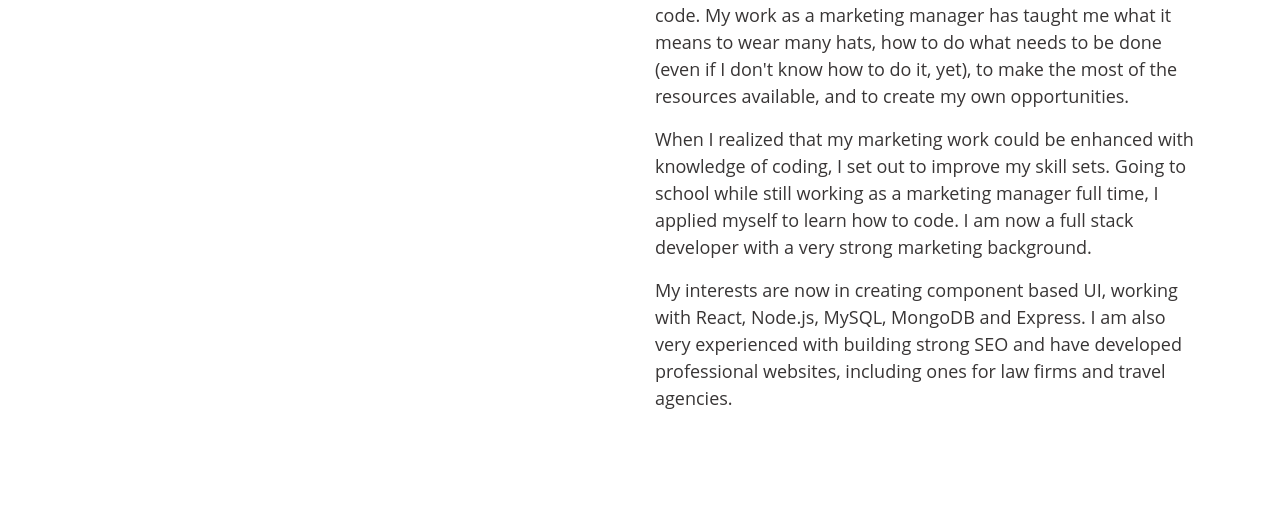
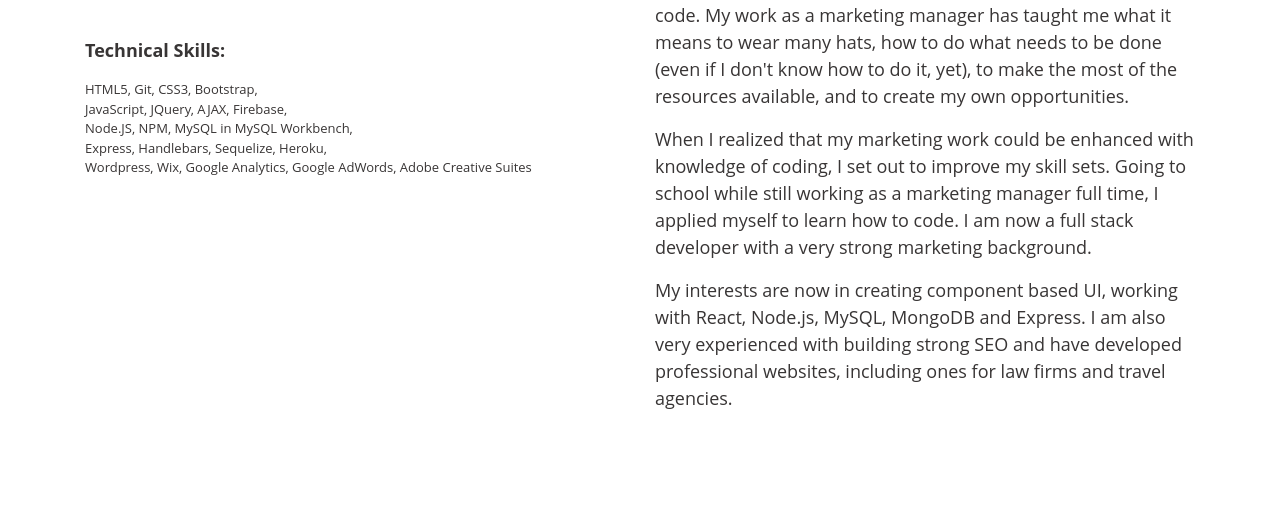
Before and after one commit to olevina/MyPortfolio, a plain HTML site: page index.html in a window 1280 px wide. Shown: the part 273-800 px from the top of the page. Drawn offline with nearby package versions, Linux system fonts and the light colour scheme; a web font is replaced by a local one.

Commit message:
slider 1

```diff
--- a/assets/style.css
+++ b/assets/style.css
@@ -21,6 +21,9 @@ body {
     background-color: bisque;
 }
 
+h3 {
+    color: black;
+}
 
 .mymargins {
     margin-top: 10%;
--- a/index.html
+++ b/index.html
@@ -37,6 +37,12 @@
       <div class="col-md-6">
         <h1 class="olga"> Olga Levina</h1>
         <p>Full Stack Developer. Marketing professional</p>
+
+
+      <br>
+     <strong><p>Technical Skills:</p></strong>
+      <p class="myp">HTML5, Git, CSS3, Bootstrap, <br> JavaScript, JQuery, AJAX, Firebase, <br>Node.JS, NPM, MySQL in MySQL Workbench,<br> Express, Handlebars, Sequelize, Heroku, <br>Wordpress, Wix,
+          Google Analytics, Google AdWords, Adobe Creative Suites</p>
       </div>
       <div class="col-sm-6">
         <p>I am a developer, web designer and marketer.</p>
```
